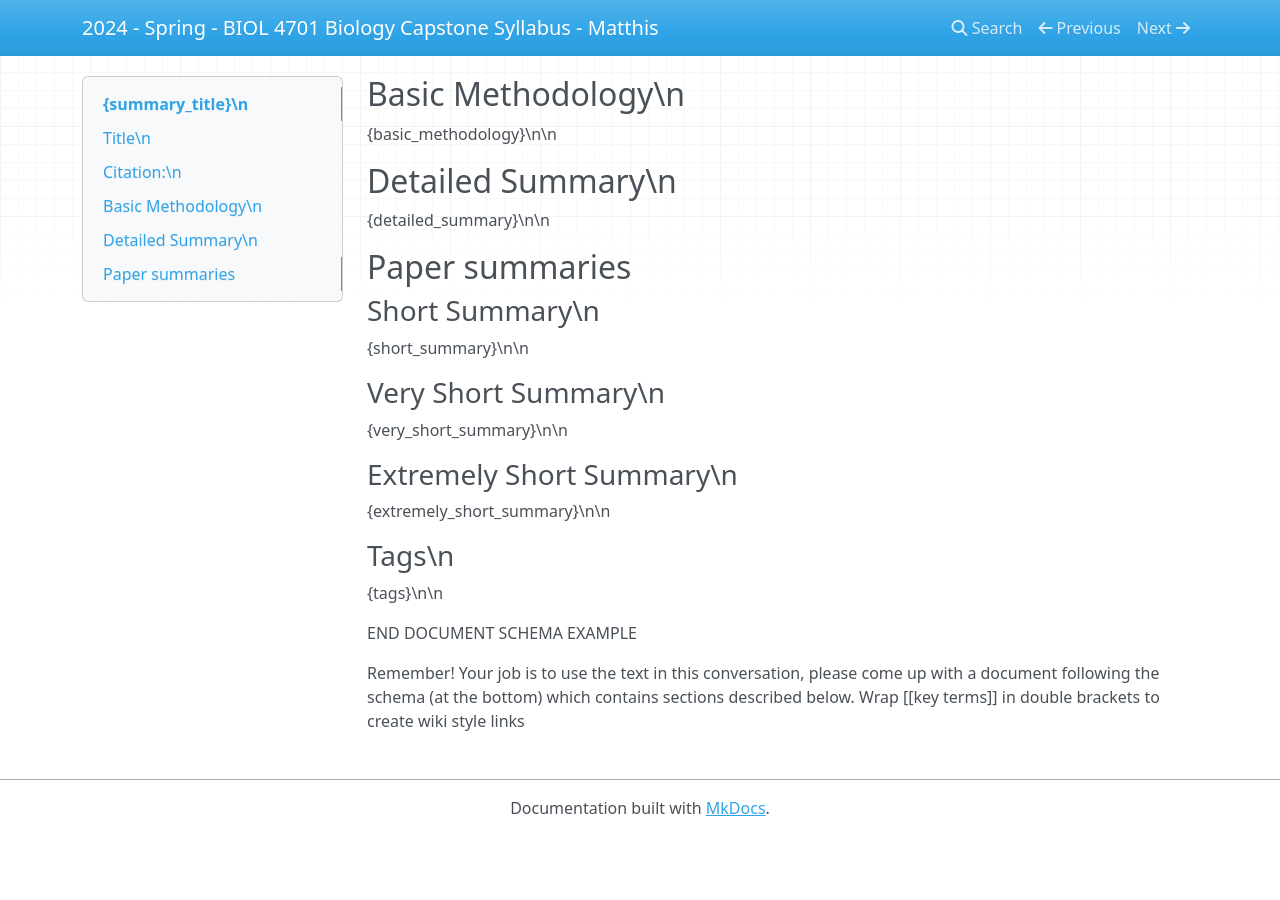
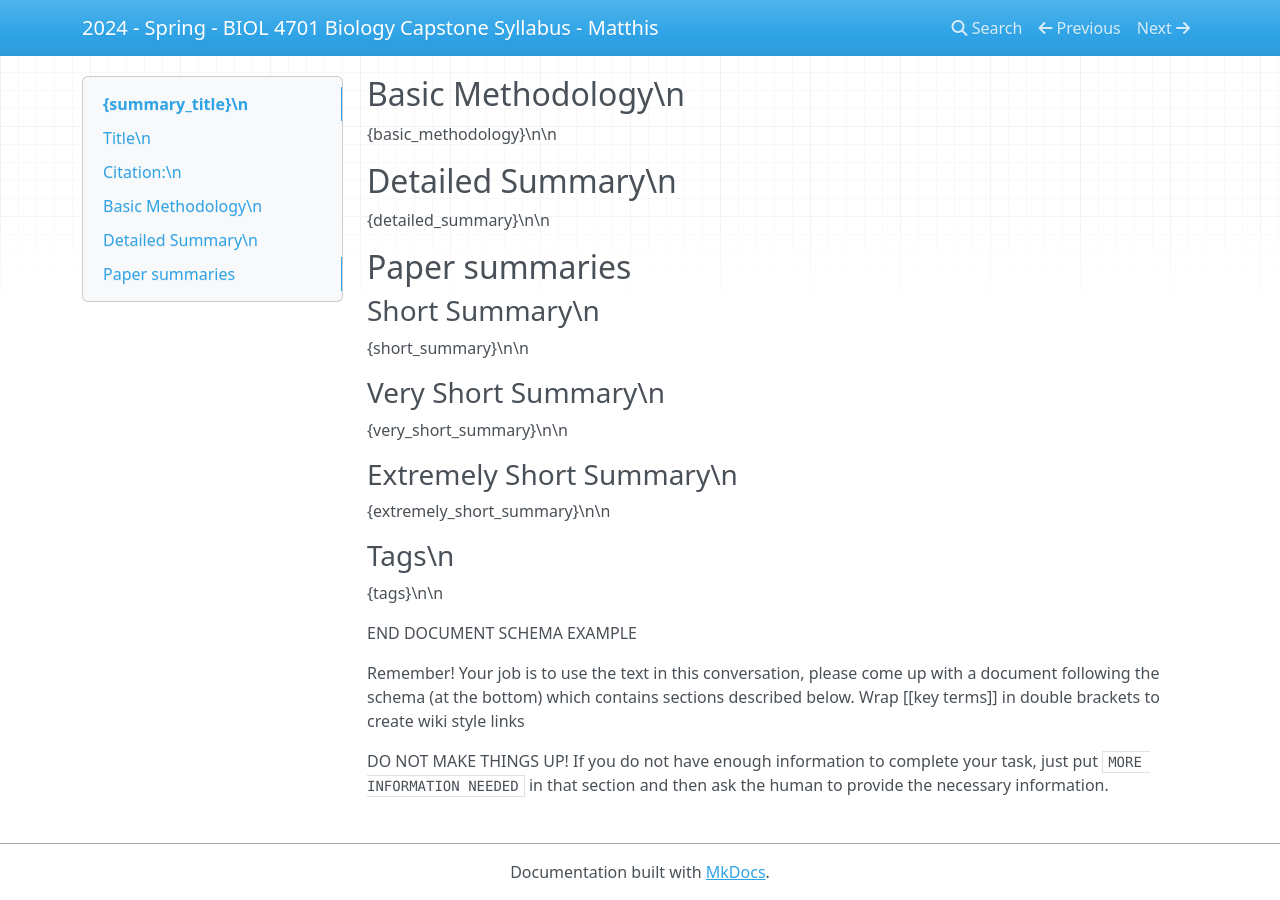
Before and after one commit to HumanMovementNeuroscience/capstone, an MkDocs documentation site: the page built from docs/course_materials/assignments/assignment-2/assignment2-instructions.md, in a window 1280 px wide and 900 px high, scrolled down 712 px. Built offline with MkDocs 1.6.1, drawn with Linux system fonts in a browser that asks for light colours; nearby versions of some CDN libraries; before the commit the page ends 1548 px from its top, so only the background shows below that.

Commit message:
Jan 25, 2024, 11:43 AM

```diff
--- a/docs/course_materials/assignments/assignment-2/assignment2-instructions.md
+++ b/docs/course_materials/assignments/assignment-2/assignment2-instructions.md
@@ -41,3 +41,5 @@ END DOCUMENT SCHEMA EXAMPLE
 
 
 Remember! Your job is to use the text in this conversation, please come up with a document following the schema (at the bottom) which contains sections described below. Wrap [[key terms]] in double brackets to create wiki style links
+
+DO NOT MAKE THINGS UP! If you do not have enough information to complete your task, just put `MORE INFORMATION NEEDED` in that section and then ask the human to provide the necessary information.
```
